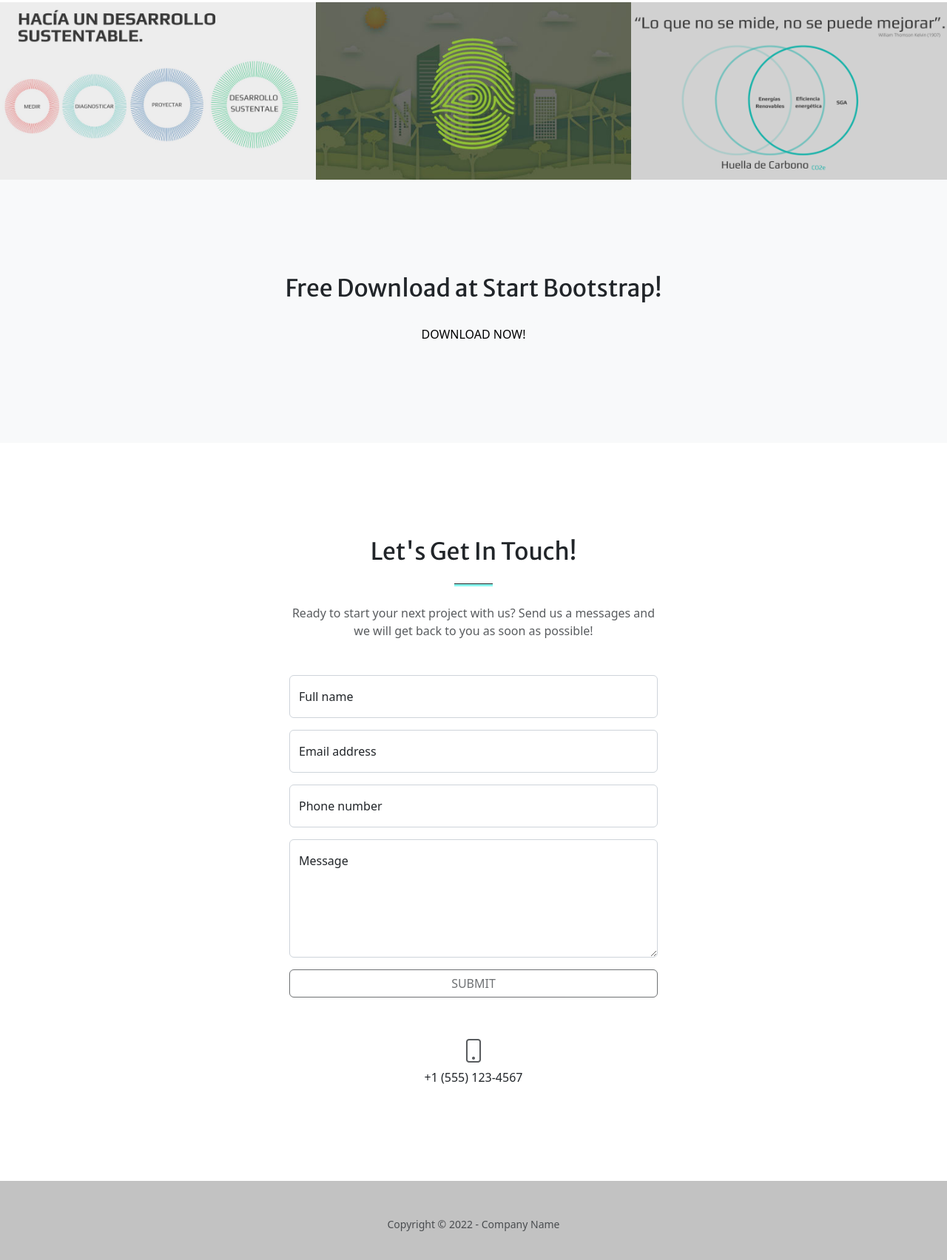
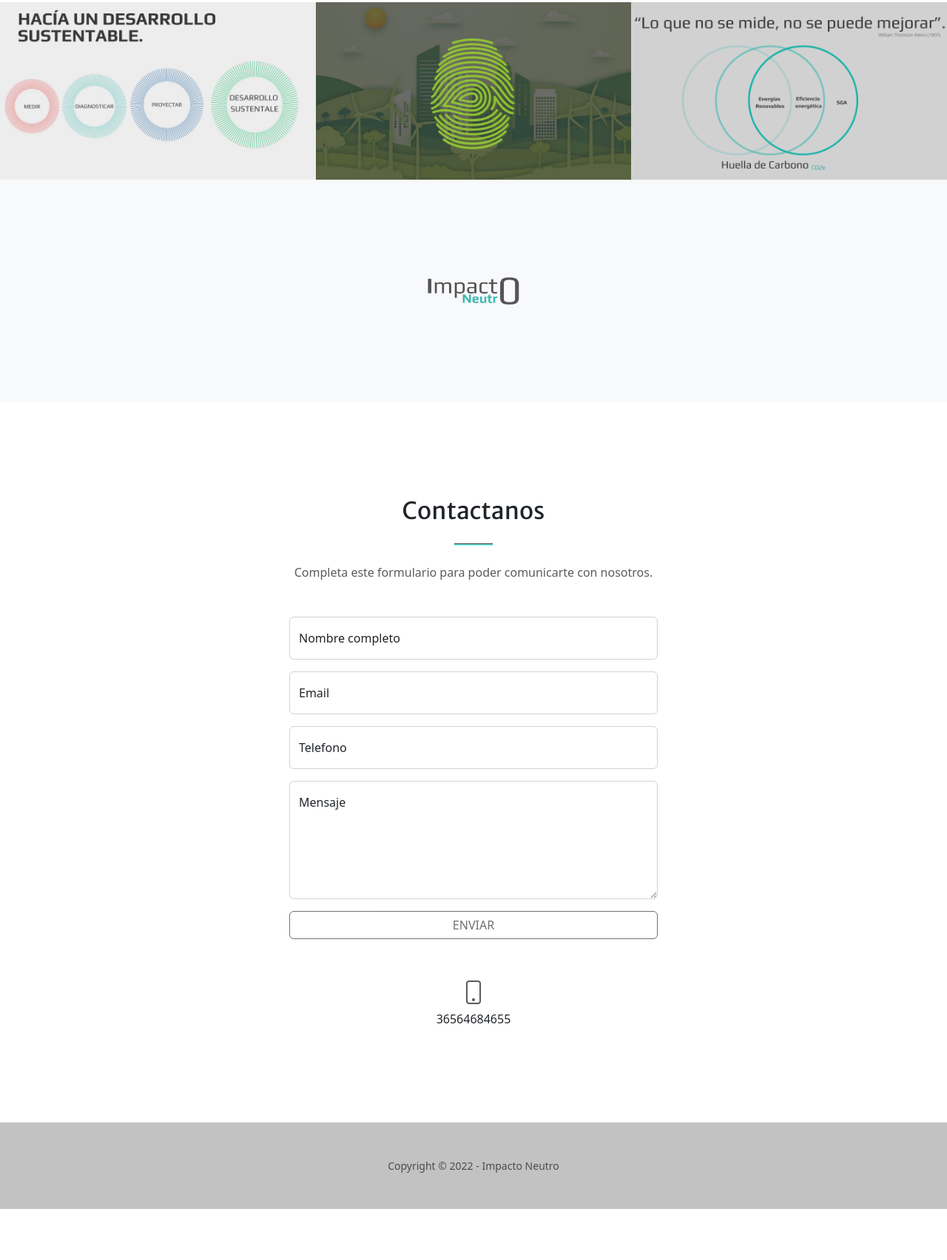
Before and after one commit to agussanchz/Proyecto-Quereciclo, a website: page index.html in a window 1280 px wide. Shown: the part 1841-3545 px from the top of the page at 74% size. After the commit the page ends 3476 px from the top, so only its background shows below. Drawn offline with nearby package versions, Linux system fonts and the light colour scheme; some packages are replaced by stand-ins of ours; a script that the page names is missing.

Commit message:
add proyecto

```diff
--- a/index.html
+++ b/index.html
@@ -5,7 +5,7 @@
         <meta name="viewport" content="width=device-width, initial-scale=1, shrink-to-fit=no" />
         <meta name="description" content="" />
         <meta name="author" content="" />
-        <title>Quereciclo - hola</title>
+        <title>Impacto Neutro</title>
         <!-- Favicon-->
         <link rel="icon" type="image/x-icon" href="assets/favicon.ico" />
         <!-- Bootstrap Icons-->
@@ -61,7 +61,7 @@
                         <h2 class="text-grey mt-0">¿Quienes somos?</h2>
                         <hr class="divider divider-light" />
                         <p class="text-grey-75 mb-4">Somos un grupo de técnicos ambientales que les damos solución a tus proyectos</p>
-                        <a class="btn btn-light btn-xl" href="#services">Get Started!</a>
+                        <a class="btn btn-light btn-xl" href="#services">MAS INFO</a>
                     </div>
                 </div>
             </div>
@@ -134,8 +134,7 @@
         <!-- Call to action-->
         <section class="page-section bg-light text-grey">
             <div class="container px-4 px-lg-5 text-center">
-                <h2 class="mb-4">Free Download at Start Bootstrap!</h2>
-                <a class="btn btn-light btn-xl" href="https://startbootstrap.com/theme/creative/">Download Now!</a>
+                <img src="./assets/img/Logo-SinFondo2.png" alt="" width="124" height="auto" class="d-inline-block align-text-top">
             </div>
         </section>
         <!-- Contact-->
@@ -143,9 +142,9 @@
             <div class="container px-4 px-lg-5">
                 <div class="row gx-4 gx-lg-5 justify-content-center">
                     <div class="col-lg-8 col-xl-6 text-center">
-                        <h2 class="mt-0">Let's Get In Touch!</h2>
+                        <h2 class="mt-0">Contactanos</h2>
                         <hr class="divider" />
-                        <p class="text-muted mb-5">Ready to start your next project with us? Send us a messages and we will get back to you as soon as possible!</p>
+                        <p class="text-muted mb-5">Completa este formulario para poder comunicarte con nosotros.</p>
                     </div>
                 </div>
                 <div class="row gx-4 gx-lg-5 justify-content-center mb-5">
@@ -154,61 +153,53 @@
                             <!-- Name input-->
                             <div class="form-floating mb-3">
                                 <input class="form-control" id="name" type="text" placeholder="Enter your name..." data-sb-validations="required" />
-                                <label for="name">Full name</label>
-                                <div class="invalid-feedback" data-sb-feedback="name:required">A name is required.</div>
+                                <label for="name">Nombre completo</label>
+                                <div class="invalid-feedback" data-sb-feedback="name:required">Campo requerido.</div>
                             </div>
                             <!-- Email address input-->
                             <div class="form-floating mb-3">
                                 <input class="form-control" id="email" type="email" placeholder="name@example.com" data-sb-validations="required,email" />
-                                <label for="email">Email address</label>
+                                <label for="email">Email</label>
                                 <div class="invalid-feedback" data-sb-feedback="email:required">An email is required.</div>
-                                <div class="invalid-feedback" data-sb-feedback="email:email">Email is not valid.</div>
+                                <div class="invalid-feedback" data-sb-feedback="email:email">Email no es valido.</div>
                             </div>
                             <!-- Phone number input-->
                             <div class="form-floating mb-3">
-                                <input class="form-control" id="phone" type="tel" placeholder="(123) 456-7890" data-sb-validations="required" />
-                                <label for="phone">Phone number</label>
-                                <div class="invalid-feedback" data-sb-feedback="phone:required">A phone number is required.</div>
+                                <input class="form-control" id="phone" type="number" placeholder="(123) 456-7890" data-sb-validations="required" />
+                                <label for="phone">Telefono</label>
+                                <div class="invalid-feedback" data-sb-feedback="phone:required">Campo requerido.</div>
                             </div>
                             <!-- Message input-->
                             <div class="form-floating mb-3">
                                 <textarea class="form-control" id="message" type="text" placeholder="Enter your message here..." style="height: 10rem" data-sb-validations="required"></textarea>
-                                <label for="message">Message</label>
-                                <div class="invalid-feedback" data-sb-feedback="message:required">A message is required.</div>
+                                <label for="message">Mensaje</label>
+                                <div class="invalid-feedback" data-sb-feedback="message:required">Campo requerido.</div>
                             </div>
-                            <!-- Submit success message-->
-                            <!---->
-                            <!-- This is what your users will see when the form-->
-                            <!-- has successfully submitted-->
+
                             <div class="d-none" id="submitSuccessMessage">
                                 <div class="text-center mb-3">
-                                    <div class="fw-bolder">Form submission successful!</div>
-                                    To activate this form, sign up at
-                                    <br />
-                                    <a href="https://startbootstrap.com/solution/contact-forms">https://startbootstrap.com/solution/contact-forms</a>
+                                    <div class="fw-bolder">¡Formulario enviado!</div>
+                                    Dentro de 24hs le responderemos.
                                 </div>
                             </div>
-                            <!-- Submit error message-->
-                            <!---->
-                            <!-- This is what your users will see when there is-->
-                            <!-- an error submitting the form-->
-                            <div class="d-none" id="submitErrorMessage"><div class="text-center text-danger mb-3">Error sending message!</div></div>
+
+                            <div class="d-none" id="submitErrorMessage"><div class="text-center text-danger mb-3">Error de mensaje!</div></div>
                             <!-- Submit Button-->
-                            <div class="d-grid"><button class="btn btn-primary btn-xl disabled" id="submitButton" type="submit">Submit</button></div>
+                            <div class="d-grid"><button class="btn btn-primary btn-xl disabled" id="submitButton" type="submit">ENVIAR</button></div>
                         </form>
                     </div>
                 </div>
                 <div class="row gx-4 gx-lg-5 justify-content-center">
                     <div class="col-lg-4 text-center mb-5 mb-lg-0">
                         <i class="bi-phone fs-2 mb-3 text-muted"></i>
-                        <div>+1 (555) 123-4567</div>
+                        <div>36564684655</div>
                     </div>
                 </div>
             </div>
         </section>
         <!-- Footer-->
         <footer class="bg-success py-5">
-            <div class="container px-4 px-lg-5"><div class="small text-center text-muted">Copyright &copy; 2022 - Company Name</div></div>
+            <div class="container px-4 px-lg-5"><div class="small text-center text-muted">Copyright &copy; 2022 - Impacto Neutro</div></div>
         </footer>
         <!-- Bootstrap core JS-->
         <script src="https://cdn.jsdelivr.net/npm/bootstrap@5.1.3/dist/js/bootstrap.bundle.min.js"></script>
@@ -216,10 +207,7 @@
         <script src="https://cdnjs.cloudflare.com/ajax/libs/SimpleLightbox/2.1.0/simpleLightbox.min.js"></script>
         <!-- Core theme JS-->
         <script src="js/scripts.js"></script>
-        <!-- * * * * * * * * * * * * * * * * * * * * * * * * * * * * * * * * * * * * * * * *-->
-        <!-- * *                               SB Forms JS                               * *-->
-        <!-- * * Activate your form at https://startbootstrap.com/solution/contact-forms * *-->
-        <!-- * * * * * * * * * * * * * * * * * * * * * * * * * * * * * * * * * * * * * * * *-->
+
         <script src="https://cdn.startbootstrap.com/sb-forms-latest.js"></script>
     </body>
 </html>
```
